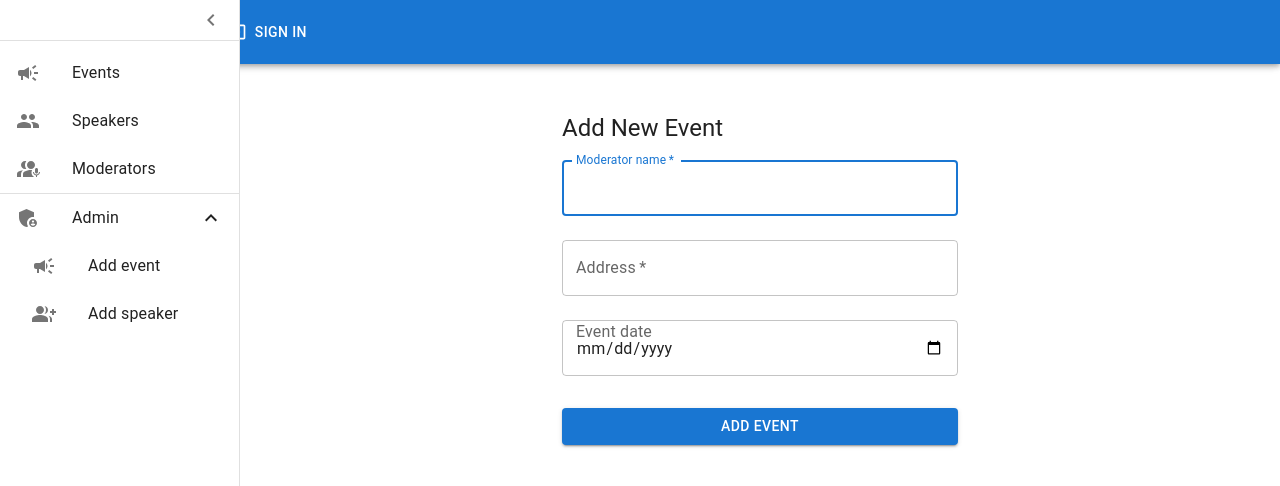
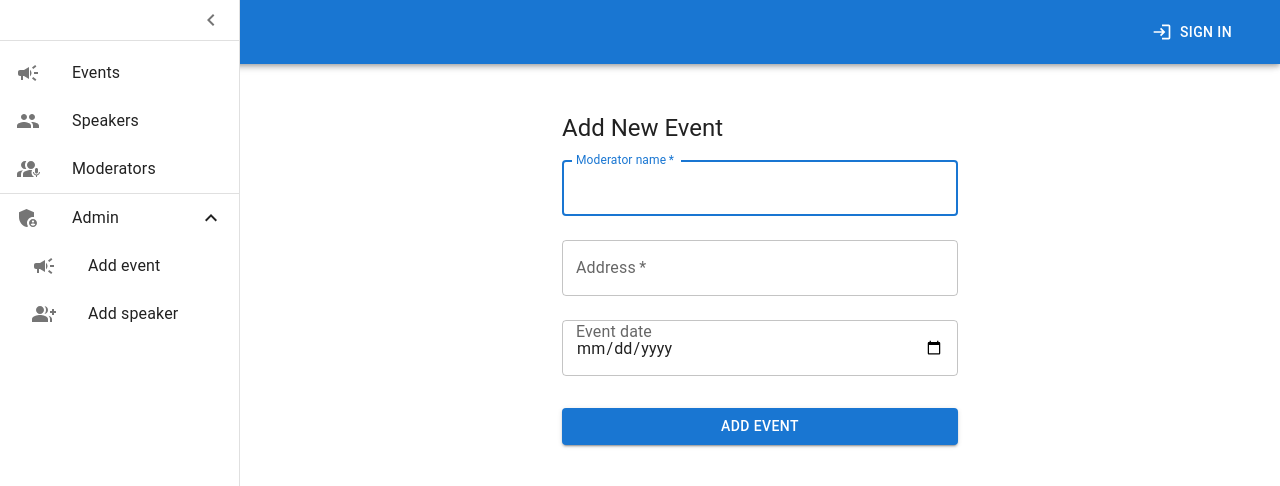
Before and after one commit to artemu78/events-n-feedbacks, a Next.js app: page /admin/addevent in a window 1280 px wide. Shown: the top 486 px of the page. Built offline with nearby package versions, Linux system fonts and the light colour scheme.

Commit message:
fix styles

```diff
--- a/src/app/admin/addevent/page.tsx
+++ b/src/app/admin/addevent/page.tsx
@@ -6,8 +6,11 @@ import {
   TextField,
   Typography,
 } from "@mui/material";
+import { redirect } from 'next/navigation';
 // import { DatePicker } from '@mui/x-date-pickers/DatePicker';
 import React from "react";
+
+import { auth } from "@/services/firebaseconfig"; // import your firebase auth instance
 
 import { formSubmitAction } from "./formaction";
 
--- a/src/app/page.module.css
+++ b/src/app/page.module.css
@@ -3,6 +3,12 @@
   flex-direction: column;
   justify-content: space-between;
   align-items: center;
-  padding: 6rem;
+  padding: 6rem 2rem;
   min-height: 100vh;
 }
+
+@media (min-width: 786px) {
+  .main {
+    padding: 6rem 6rem;
+  }
+}
--- a/src/components/root/index.tsx
+++ b/src/components/root/index.tsx
@@ -144,7 +144,6 @@ export default function PersistentDrawerLeft({open = false, setOpen, children}:
         <Menu />
       </Drawer>
       <Main open={open}>
-        <DrawerHeader />
         {children}
       </Main>
     </Box>
--- a/src/components/root/toolbar/index.tsx
+++ b/src/components/root/toolbar/index.tsx
@@ -41,8 +41,8 @@ const ToolbarCustom = ({ handleDrawerOpen, open }: ToolbarCustomProps) => {
       >
         <MenuIcon />
       </IconButton>
-      <Link href="/" passHref>
-        <Typography variant="h6" noWrap component="div" sx={{ flexGrow: 1 }}>
+      <Link href="/" passHref style={{ flexGrow: 1 }}>
+        <Typography variant="h6" noWrap component="div">
           Events and feedbacks
         </Typography>
       </Link>
@@ -77,13 +77,14 @@ const UserAvatar = ({ user }: UserAvatarProps) => {
   };
 
   const handleCloseUserMenu = (menuItem: ISettingsIds) => async () => {
+    console.log(handleCloseUserMenu);
     if (menuItem === "logout") {
       await logout();
       dispatch(clearUser());
     }
     setAnchorElUser(null);
   };
-
+  console.log("anchorElUser", anchorElUser);
   return (
     <Box sx={{ flexGrow: 0 }}>
       <Tooltip title="Open settings">
@@ -108,7 +109,7 @@ const UserAvatar = ({ user }: UserAvatarProps) => {
           horizontal: "right",
         }}
         open={Boolean(anchorElUser)}
-        onClose={handleCloseUserMenu}
+        onClose={() => {setAnchorElUser(null)}}
       >
         {settings.map((setting) => (
           <MenuItem key={setting.id} onClick={handleCloseUserMenu(setting.id)}>
```
